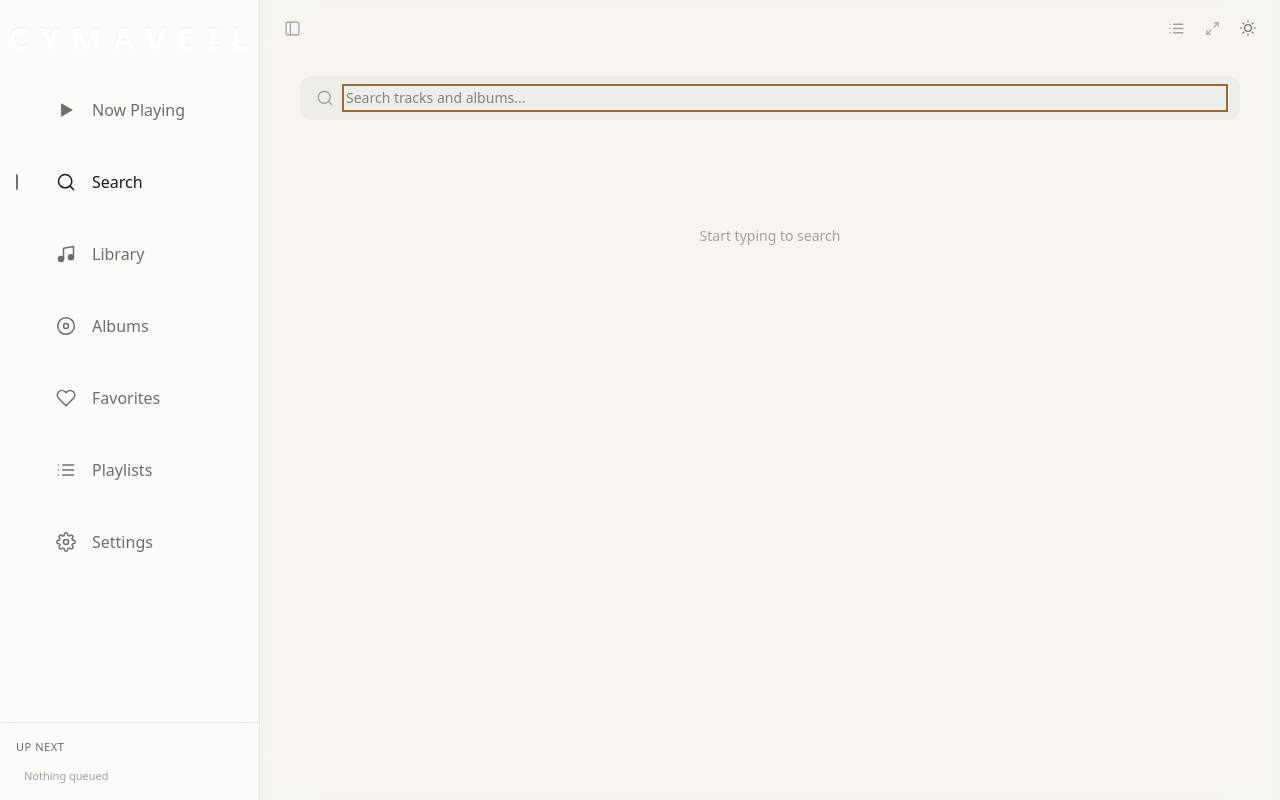
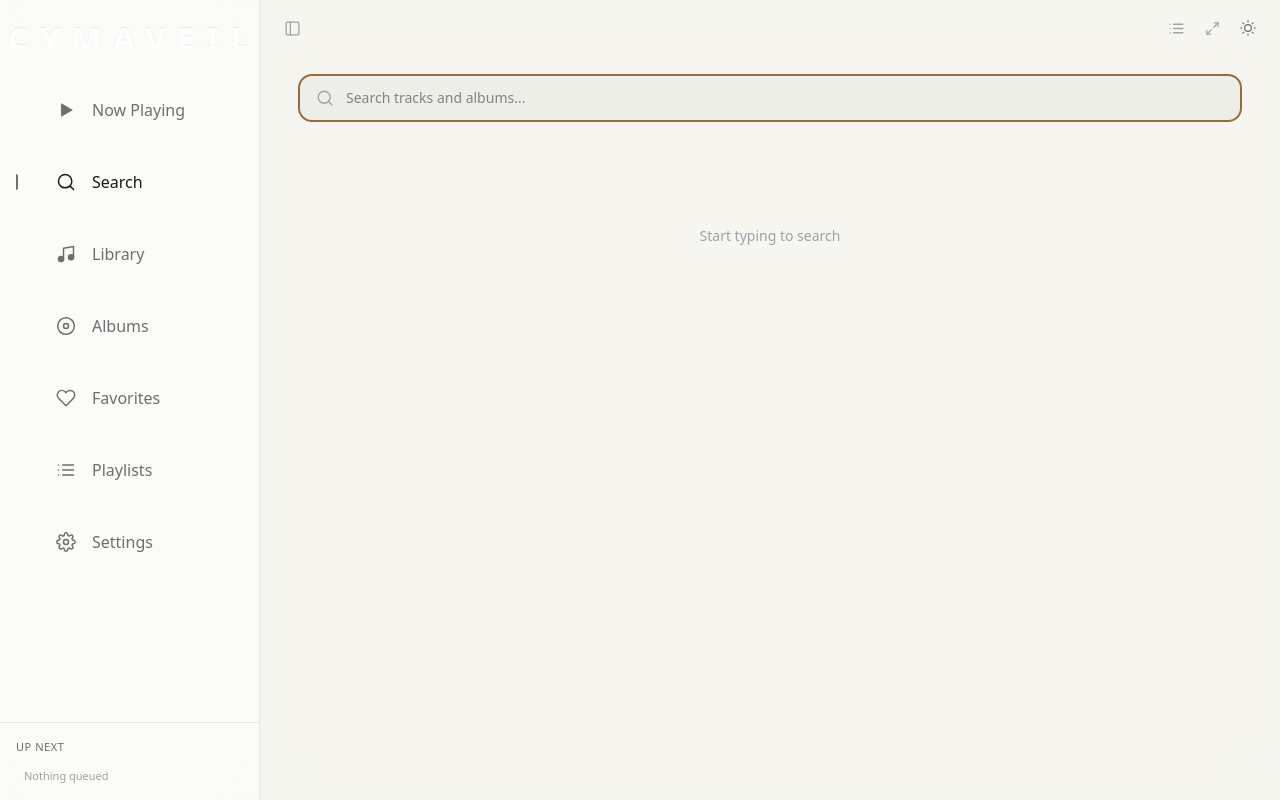
Before and after one commit to justmediocre/cymaveil, a React (Vite) app: page / in a window 1280 px wide. Both pictures are taken after a click on the button "Search". Built offline with nearby package versions, Linux system fonts and the light colour scheme.

Commit message:
Fix search input focus ring rendering inside container
Move focus ring from the input to the wrapper div using focus-within,
and suppress the input's own focus-visible outline via inline style
to override the global :focus-visible rule.

Co-Authored-By: Claude Opus 4.6 <noreply@anthropic.com>

```diff
--- a/src/components/views/SearchView.tsx
+++ b/src/components/views/SearchView.tsx
@@ -65,7 +65,7 @@ export default function SearchView({ onAlbumSelect }: SearchViewProps) {
       {/* Search input */}
       <div className="pt-6 pb-5 shrink-0">
         <div
-          className="flex items-center gap-3 px-4 py-3 rounded-xl"
+          className="flex items-center gap-3 px-4 py-3 rounded-xl focus-within:outline focus-within:outline-2 focus-within:outline-[var(--accent)]"
           style={{ background: 'var(--bg-elevated)' }}
         >
           <SearchIcon size={18} style={{ color: 'var(--text-tertiary)', flexShrink: 0 }} />
@@ -79,7 +79,7 @@ export default function SearchView({ onAlbumSelect }: SearchViewProps) {
             }}
             placeholder="Search tracks and albums..."
             className="bg-transparent border-none w-full text-sm"
-            style={{ color: 'var(--text-primary)' }}
+            style={{ color: 'var(--text-primary)', outline: 'none' }}
           />
         </div>
       </div>
```
